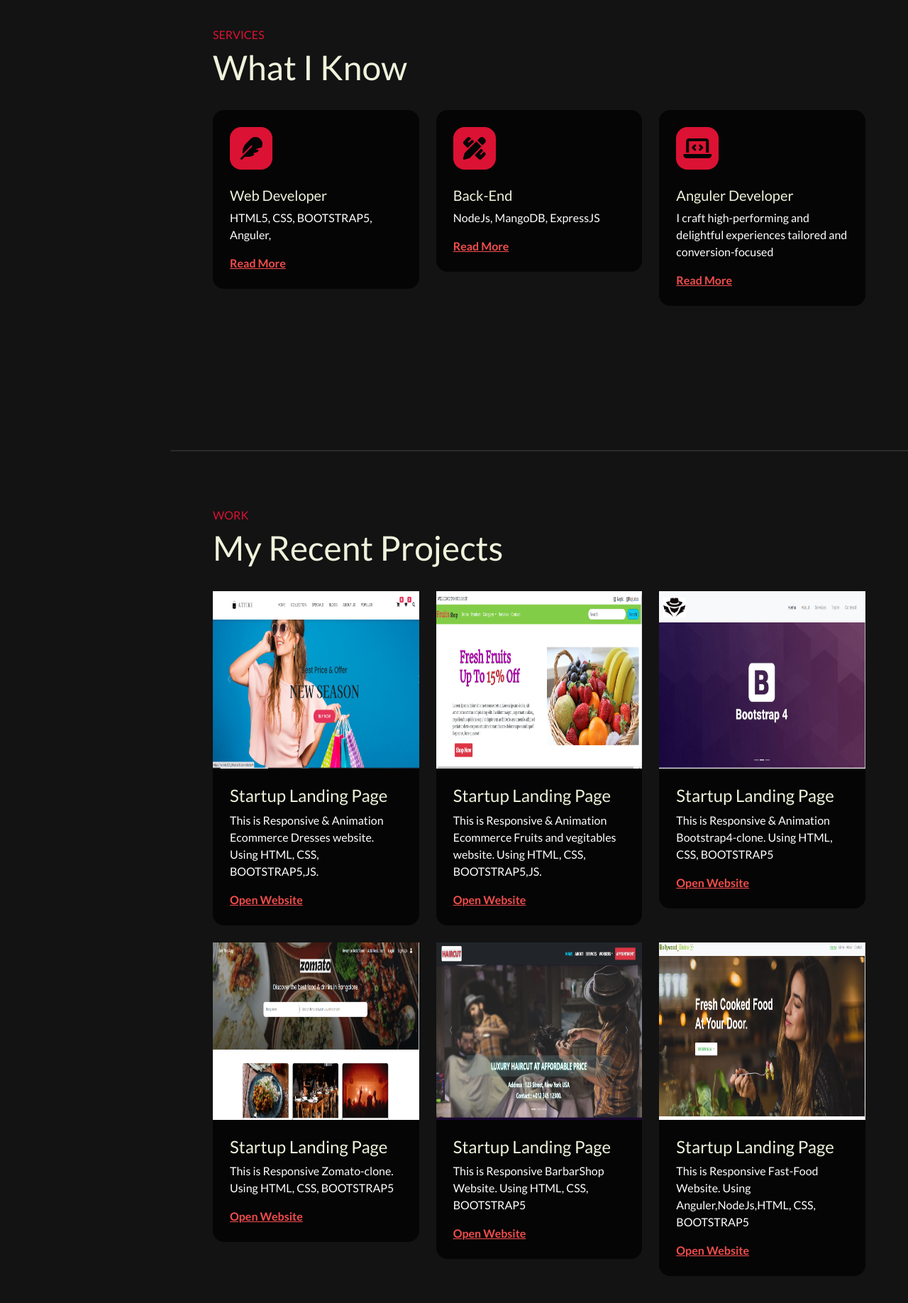
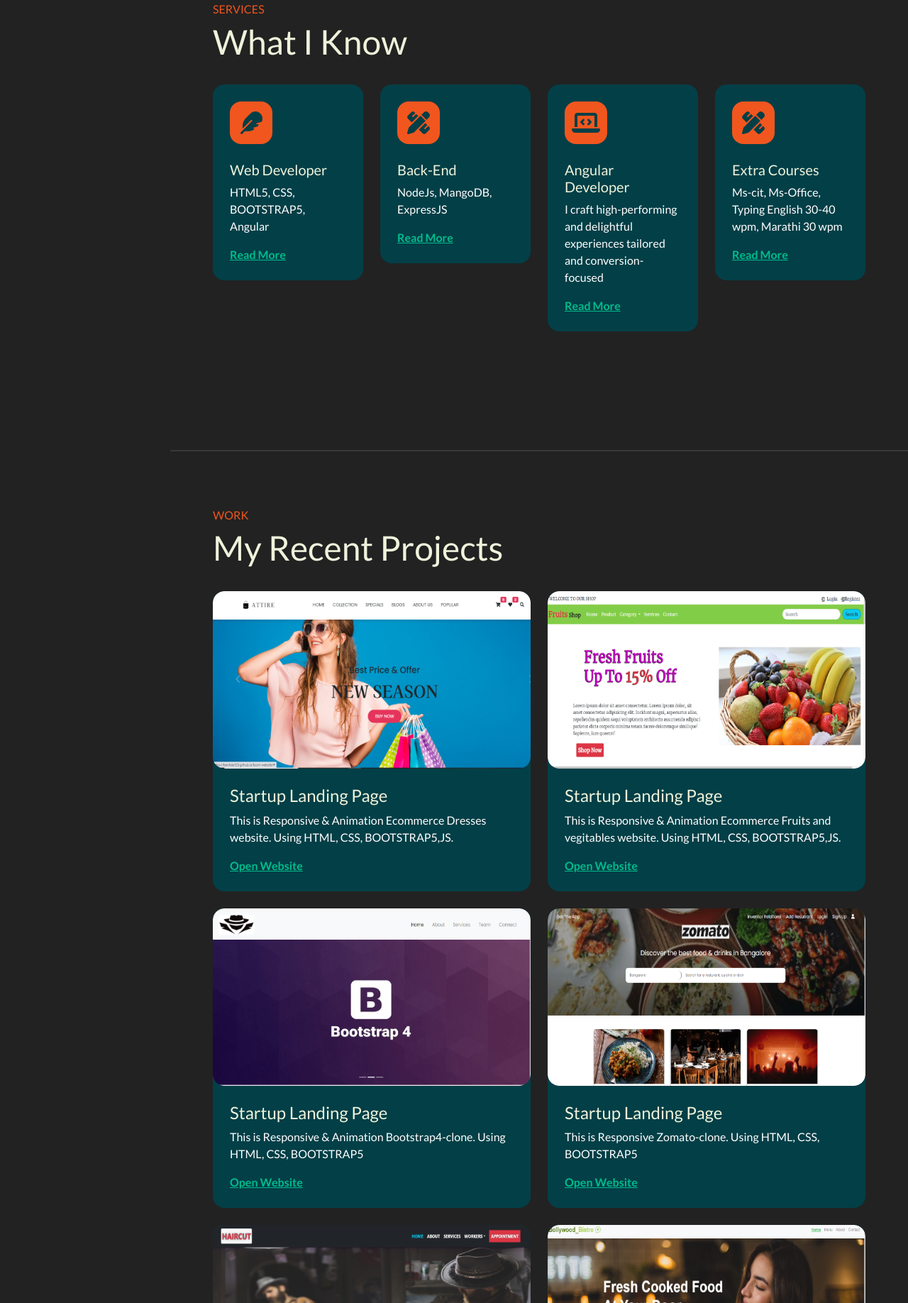
Before and after one commit to harshda123/Harshu-s-PportFolio, a plain HTML site: page index.html in a window 1280 px wide. Shown: the part 964-2800 px from the top of the page at 71% size. Drawn offline with nearby package versions, Linux system fonts and the light colour scheme; a web font is replaced by a local one.

Commit message:
changes in html

```diff
--- a/index.html
+++ b/index.html
@@ -18,7 +18,7 @@
     <!-- bootstrap links -->
 
     <!-- icon link -->
-    <!-- <link href="https://fonts.googleapis.com/icon?family=Material+Icons" rel="stylesheet"> -->
+    <link href="https://fonts.googleapis.com/icon?family=Material+Icons" rel="stylesheet">
 
      <link rel="stylesheet" href="https://cdnjs.cloudflare.com/ajax/libs/font-awesome/6.1.1/css/all.min.css"
   integrity="sha512-KfkfwYDsLkIlwQp6LFnl8zNdLGxu9YAA1QvwINks4PhcElQSvqcyVLLD9aMhXd13uQjoXtEKNosOWaZqXgel0g=="
@@ -97,7 +97,8 @@
                     <div class="col-lg-8 col-md-12">
                         <h1 class="display-4 fw-bold" data-aos="fade-up">I'M A <span class="text-brand">Full Stack Web-Developer
                                 </span> FROM Sangli, Islampur</h1>
-                        <p class="lead mt-2 mb-4" data-aos="fade-up" data-aos-delay="300">Lorem ipsum dolor, sit amet consectetur adipisicing elit. Harum nobis ipsum optio culpa nam inventore atque voluptas officia dolor vel veniam, possimus molestiae perferendis itaque rem eligendi saepe quia pariatur.</p>
+                        <p class="lead mt-2 mb-4" data-aos="fade-up" data-aos-delay="300">Seeking a challenging position to work in any environment where I can show my
+                            workability with good analytical, and strong technical skills..</p>
                         <div data-aos="fade-up" data-aos-delay="600">
                             <a href="#work" class="btn btn-brand me-3">Explore My Work</a>
                             <a href="#" class="link-custom">Call: +91 7620387228</a>
@@ -122,19 +123,19 @@
 
                 <div class="row gy-4">
 
-                    <div class="col-lg-4 col-md-6" data-aos="fade-up">
-                        <div class="service p-4 bg-base rounded-4 ">
+                    <div class="col-md-3" data-aos="fade-up">
+                        <div class="service p-4 bg-base rounded-4 shadow-effect">
                             <div class="iconbox rounded-4">
                                 <i class="fas fa-feather"></i>
                             </div>
                             <h5 class="mt-4 mb-2">Web Developer</h5>
-                            <p>HTML5, CSS, BOOTSTRAP5, Anguler,</p>
+                            <p>HTML5, CSS, BOOTSTRAP5, Angular</p>
                             <a href="#" class="link-custom">Read More</a>
                         </div>
                     </div>
 
-                    <div class="col-lg-4 col-md-6" data-aos="fade-up" data-aos-delay="300">
-                        <div class="service p-4 bg-base rounded-4 ">
+                    <div class="col-md-3" data-aos="fade-up" data-aos-delay="300">
+                        <div class="service p-4 bg-base rounded-4 shadow-effect">
                             <div class="iconbox rounded-4">
                                 <i class="fas fa-pencil-ruler"></i>
                             </div>
@@ -144,13 +145,24 @@
                         </div>
                     </div>
 
-                    <div class="col-lg-4 col-md-6" data-aos="fade-up" data-aos-delay="600">
-                        <div class="service p-4 bg-base rounded-4 ">
+                    <div class="col-md-3" data-aos="fade-up" data-aos-delay="600">
+                        <div class="service p-4 bg-base rounded-4 shadow-effect">
                             <div class="iconbox rounded-4">
                                 <i class="fas fa-laptop-code"></i>
                             </div>
-                            <h5 class="mt-4 mb-2">Anguler Developer</h5>
+                            <h5 class="mt-4 mb-2">Angular Developer</h5>
                             <p>I craft high-performing and delightful experiences tailored and conversion-focused</p>
+                            <a href="#" class="link-custom">Read More</a>
+                        </div>
+                    </div>
+
+                    <div class="col-md-3" data-aos="fade-up" data-aos-delay="300">
+                        <div class="service p-4 bg-base rounded-4 shadow-effect">
+                            <div class="iconbox rounded-4">
+                                <i class="fas fa-pencil-ruler"></i>
+                            </div>
+                            <h5 class="mt-4 mb-2">Extra Courses</h5>
+                            <p>Ms-cit, Ms-Office, Typing English 30-40 wpm, Marathi 30 wpm</p>
                             <a href="#" class="link-custom">Read More</a>
                         </div>
                     </div>
@@ -174,10 +186,10 @@
 
                 <div class="row gy-4">
 
-                    <div class="col-lg-4 col-md-6" data-aos="fade-up">
-                        <div class="card-custom rounded-4 bg-base ">
-                            <div class="card-custom-image bg-base">
-                                <img  src="./website pic/ecomIMG.png" alt="">
+                    <div class="col-md-6" data-aos="fade-up">
+                        <div class="card-custom rounded-4 bg-base shadow-effect">
+                            <div class="card-custom-image rounded-4">
+                                <img class="rounded-4" src="./website pic/ecomIMG.png" alt="">
                             </div>
                             <div class="card-custom-content p-4">
                                 <h4>Startup Landing Page</h4>
@@ -187,10 +199,10 @@
                         </div>
                     </div>
 
-                    <div class="col-lg-4 col-md-6" data-aos="fade-up" data-aos-delay="300">
-                        <div class="card-custom rounded-4 bg-base ">
-                            <div class="card-custom-image bg-base">
-                                <img  src="./website pic/fruitsEcomImg.png" alt="">
+                    <div class="col-md-6" data-aos="fade-up" data-aos-delay="300">
+                        <div class="card-custom rounded-4 bg-base shadow-effect">
+                            <div class="card-custom-image rounded-4">
+                                <img class="rounded-4" src="./website pic/fruitsEcomImg.png" alt="">
                             </div>
                             <div class="card-custom-content p-4">
                                 <h4>Startup Landing Page</h4>
@@ -200,10 +212,10 @@
                         </div>
                     </div>
 
-                    <div class="col-lg-4 col-md-6" data-aos="fade-up">
-                        <div class="card-custom rounded-4 bg-base ">
-                            <div class="card-custom-image bg-base ">
-                                <img  src="./website pic/boottrap4IMG.png" alt="">
+                    <div class="col-md-6" data-aos="fade-up">
+                        <div class="card-custom rounded-4 bg-base shadow-effect">
+                            <div class="card-custom-image rounded-4">
+                                <img class="rounded-4" src="./website pic/boottrap4IMG.png" alt="">
                             </div>
                             <div class="card-custom-content p-4">
                                 <h4>Startup Landing Page</h4>
@@ -213,10 +225,10 @@
                         </div>
                     </div>
 
-                    <div class="col-lg-4 col-md-6" data-aos="fade-up" data-aos-delay="300">
-                        <div class="card-custom rounded-4 bg-base ">
-                            <div class="card-custom-image bg-base">
-                                <img  src="./website pic/zomatoIMG.png" alt="">
+                    <div class="col-md-6" data-aos="fade-up" data-aos-delay="300">
+                        <div class="card-custom rounded-4 bg-base shadow-effect">
+                            <div class="card-custom-image rounded-4">
+                                <img class="rounded-4" src="./website pic/zomatoIMG.png" alt="">
                             </div>
                             <div class="card-custom-content p-4">
                                 <h4>Startup Landing Page</h4>
@@ -226,10 +238,10 @@
                         </div>
                     </div>
 
-                    <div class="col-lg-4 col-md-6" data-aos="fade-up" data-aos-delay="300">
-                        <div class="card-custom rounded-4 bg-base ">
-                            <div class="card-custom-image bg-base">
-                                <img  src="./website pic/barbershopIMG.png" alt="">
+                    <div class="col-md-6" data-aos="fade-up" data-aos-delay="300">
+                        <div class="card-custom rounded-4 bg-base shadow-effect">
+                            <div class="card-custom-image rounded-4">
+                                <img class="rounded-4" src="./website pic/barbershopIMG.png" alt="">
                             </div>
                             <div class="card-custom-content p-4">
                                 <h4>Startup Landing Page</h4>
@@ -239,10 +251,10 @@
                         </div>
                     </div>
 
-                    <div class="col-lg-4 col-md-6" data-aos="fade-up" data-aos-delay="300">
-                        <div class="card-custom rounded-4 bg-base ">
-                            <div class="card-custom-image bg-base">
-                                <img  src="./website pic/fast-foodIMG.png" alt="">
+                    <div class="col-md-6" data-aos="fade-up" data-aos-delay="300">
+                        <div class="card-custom rounded-4 bg-base shadow-effect">
+                            <div class="card-custom-image rounded-4">
+                                <img class="rounded-4" src="./website pic/fast-foodIMG.png" alt="">
                             </div>
                             <div class="card-custom-content p-4">
                                 <h4>Startup Landing Page</h4>
@@ -264,7 +276,7 @@
                 <div class="row pb-4" data-aos="fade-up">
                     <div class="col-lg-8">
                         <h6 class="text-brand">ABOUT</h6>
-                        <h1>My Education & Experiance</h1>
+                        <h1>My Education & Experience</h1>
                     </div>
                 </div>
 
@@ -275,7 +287,7 @@
                         <div class="row gy-4">
 
                             <div class="col-12" data-aos="fade-up" data-aos-delay="600">
-                                <div class="bg-base p-4 rounded-4 ">
+                                <div class="bg-base p-4 rounded-4 shadow-effect">
                                     <h4>Master of Computer Science FY</h4>
                                     <p class="text-brand mb-2">Shivaji University, Kolhapur (2021 - 2022)</p>
                                     <p class="mb-0">Percentage: 81%</p>
@@ -283,16 +295,16 @@
                             </div>
 
                             <div class="col-12" data-aos="fade-up" data-aos-delay="600">
-                                <div class="bg-base p-4 rounded-4 ">
+                                <div class="bg-base p-4 rounded-4 shadow-effect">
                                     <h4>Master of Computer Science SY</h4>
                                     <p class="text-brand mb-2">Shivaji University, Kolhapur (2022 - 2023)</p>
-                                    <p class="mb-0">Percentage: 75%</p>
+                                    <p class="mb-0">Percentage: 85%</p>
                                 </div>
                             </div>
 
                             <div class="col-12" data-aos="fade-up" data-aos-delay="600">
-                                <div class="bg-base p-4 rounded-4 ">
-                                    <h4>bachelor of Computer Science</h4>
+                                <div class="bg-base p-4 rounded-4 shadow-effect">
+                                    <h4>Bachelor of Computer Science</h4>
                                     <p class="text-brand mb-2">Shivaji University, Kolhapur (2017 - 2019)</p>
                                     <p class="mb-0">Percentage: 60%</p>
                                 </div>
@@ -305,29 +317,30 @@
                     <div class="col-lg-6">
 
                             <div class="col-12 m-4" data-aos="fade-up" data-aos-delay="600">
-                                <div class="bg-base p-4 rounded-4 ">
+                                <div class="bg-base p-4 rounded-4 shadow-effect">
                                     <h4>HSC 12th</h4>
-                                    <p class="text-brand mb-2">Shivaji University, Kolhapur (2017 - 2019)</p>
+                                    <p class="text-brand mb-2">Shivaji University, Kolhapur (2016)</p>
                                     <p class="mb-0">Percentage: 63%</p>
                                 </div>
                             </div>
 
                             <div class="col-12 p-4" data-aos="fade-up" data-aos-delay="600">
-                                <div class="bg-base p-4 rounded-4 ">
+                                <div class="bg-base p-4 rounded-4 shadow-effect">
                                     <h4>SSC 10th</h4>
-                                    <p class="text-brand mb-2">Shivaji University, Kolhapur (2017 - 2019)</p>
+                                    <p class="text-brand mb-2">Shivaji University, Kolhapur (2014)</p>
                                     <p class="mb-0">Percentage: 79.55%</p>
                                 </div>
                             </div>
 
-                            <h3 class="mb-4 text-center" data-aos="fade-up" data-aos-delay="300">Experiance</h3>
+                            <h3 class="mb-4 text-center" data-aos="fade-up" data-aos-delay="300">Experience</h3>
                         <div class="row gy-4">
 
                             <div class="col-12" data-aos="fade-up" data-aos-delay="600">
-                                <div class="bg-base p-4 rounded-4 ">
+                                <div class="bg-base p-4 rounded-4 shadow-effect">
                                     <h4>Full Stack Web developement</h4>
-                                    <p class="text-brand mb-2"> (0000 - 0000)</p>
-                                    <p class="mb-0">I'M Freshers </p>
+                                    <p class="text-brand mb-2"> (Feb 2023 - July 2023)</p>
+                                    <p class="mb-0">Experienced 6 Month </p>
+                                    <p class="mb-0">Company/Institute Name:- Code Chakra Tech,Sangli</p>
                                 </div>
                             </div>
 
@@ -356,7 +369,7 @@
 
                     <div class="col-md-4" data-aos="fade-up">
 
-                        <div class="review  bg-base p-4 rounded-4">
+                        <div class="review shadow-effect bg-base p-4 rounded-4">
                             <div class="text-brand h5">
                                 <i class="las la-star"></i>
                                 <i class="las la-star"></i>
@@ -433,7 +446,7 @@
                     <div class="col-md-4" data-aos="fade-up">
                         <div class="card-custom rounded-4 bg-base shadow-effect">
                             <div class="card-custom-image rounded-4">
-                                <img  src="./assets/images/blog-post-1.jpg" alt="">
+                                <img class="rounded-4" src="./assets/images/blog-post-1.jpg" alt="">
                             </div>
                             <div class="card-custom-content p-4">
                                 <p class="text-brand mb-2">20 Dec, 2022</p>
@@ -446,7 +459,7 @@
                     <div class="col-md-4" data-aos="fade-up" data-aos-delay="300">
                         <div class="card-custom rounded-4 bg-base shadow-effect">
                             <div class="card-custom-image rounded-4">
-                                <img  src="./assets/images/blog-post-2.jpg" alt="">
+                                <img class="rounded-4" src="./assets/images/blog-post-2.jpg" alt="">
                             </div>
                             <div class="card-custom-content p-4">
                                 <p class="text-brand mb-2">20 Dec, 2022</p>
@@ -459,7 +472,7 @@
                     <div class="col-md-4" data-aos="fade-up" data-aos-delay="600">
                         <div class="card-custom rounded-4 bg-base shadow-effect">
                             <div class="card-custom-image rounded-4">
-                                <img  src="./assets/images/blog-post-3.jpg" alt="">
+                                <img class="rounded-4" src="./assets/images/blog-post-3.jpg" alt="">
                             </div>
                             <div class="card-custom-content p-4">
                                 <p class="text-brand mb-2">20 Dec, 2022</p>
@@ -499,9 +512,6 @@
                             </div>
                             <div class="form-group col-12">
                                 <textarea name="" rows="4" class="form-control" placeholder="Enter your message"></textarea>
-                            </div>
-                            <div class="form-group text-center col-12">
-                               <button class="btn btn-danger">send</button>
                             </div>
                         </form>
                     </div>
--- a/style.css
+++ b/style.css
@@ -3,34 +3,18 @@
 :root {
     --color-body: #b6cbce;
     --color-heading: #eef3db;
-    --color-base: #050505;
+    --color-base: #033f47;
     --color-base2: #022a30;
-    --color-brand: rgb(219,18,51);
+    /* --color-brand: rgb(219,18,51); */
+    --color-brand: rgb(241, 86, 30);
+
     --color-brand2: rgba(9,11,121,1);
     --sidbar-width: 240px;
     --font-base: "Bai Jamjuree";
 }
 
-nav a{
-    color:white !important;
-}
-
-a{
-    color:rgba(244, 78, 78, 0.994) !important;
-}
-
-.service:hover{
-    background: linear-gradient(141deg,  rgba(9,11,121,1) 40%,  rgba(227,9,45,0.9164040616246498) 59%);
-}
-
-.card-custom:hover{
-    background: linear-gradient(141deg,  rgba(9,11,121,1) 40%,  rgba(227,9,45,0.9164040616246498) 59%);
-
-
-}
-
 body {
-    background-color: #131313 !important;
+    background-color: #131313;
     /* background-color: var(--color-base2); */
     color: var(--color-body);
     font-family: var(--font-base), sans-serif;
@@ -128,11 +112,11 @@ background: linear-gradient(141deg, rgba(227,9,45,0.9164040616246498) 13%, rgba(
     box-shadow: 5px 5px 10px white;
 }
 
-@media (min-width:850px) {
+@media (min-width:768px) {
     .navbar {
         min-height: 100vh;
         width: var(--sidbar-width);
-        background: linear-gradient(141deg, rgba(227,9,45,0.9164040616246498) 13%, rgba(9,11,121,1) 59%), url('./website pic/sidebar-img.jpg');
+        background: linear-gradient(rgba(3, 63, 71, 0.8), rgba(3, 63, 71, 0.8)), url('./website pic/sidebar-img.jpg');
         background-size: cover;
         background-position: center;
     }
@@ -187,7 +171,6 @@ background: linear-gradient(141deg, rgba(227,9,45,0.9164040616246498) 13%, rgba(
 }
 
 /* CARD */
-
 .card-custom .card-custom-image {
     overflow: hidden;
 }
```
